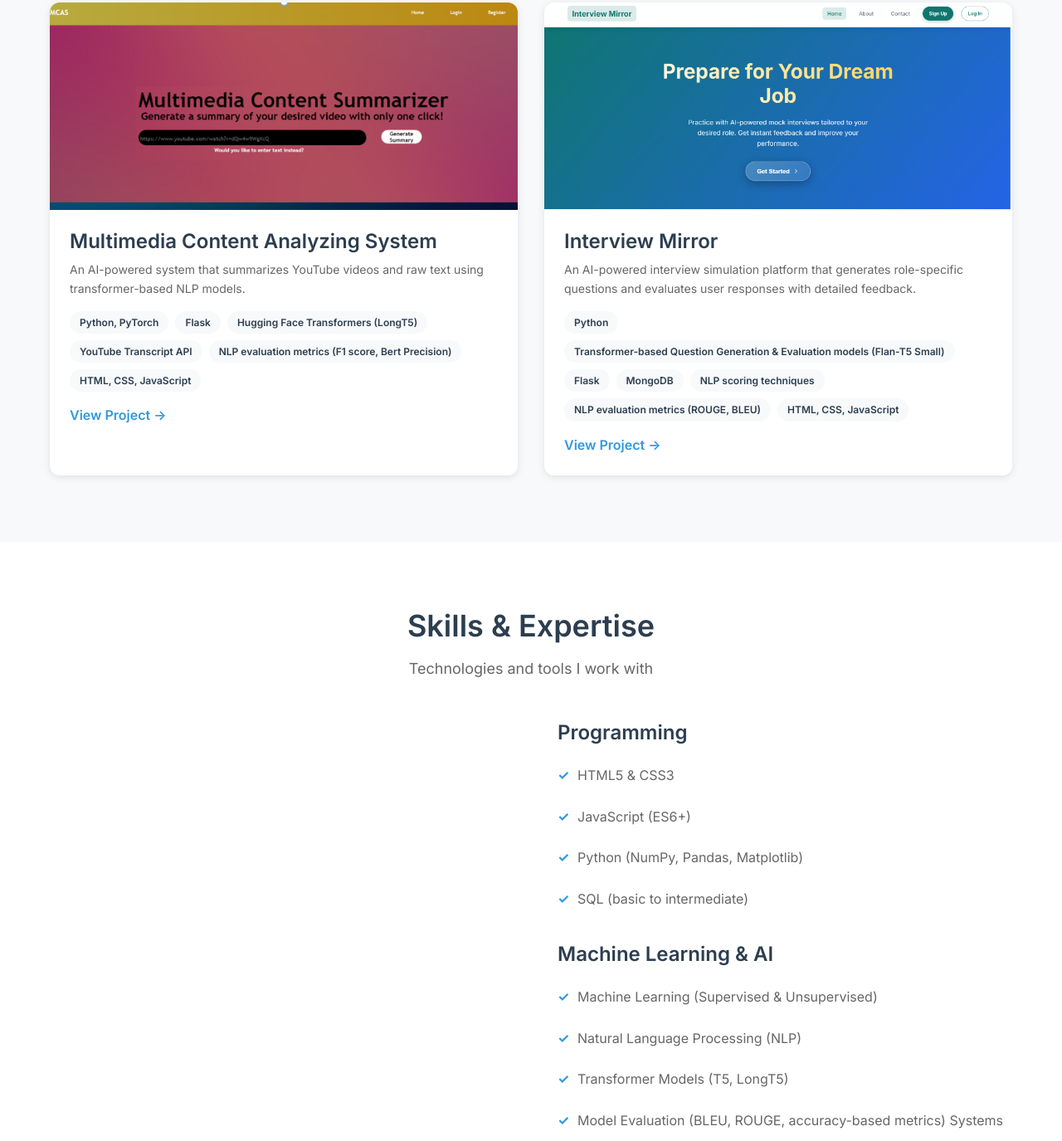
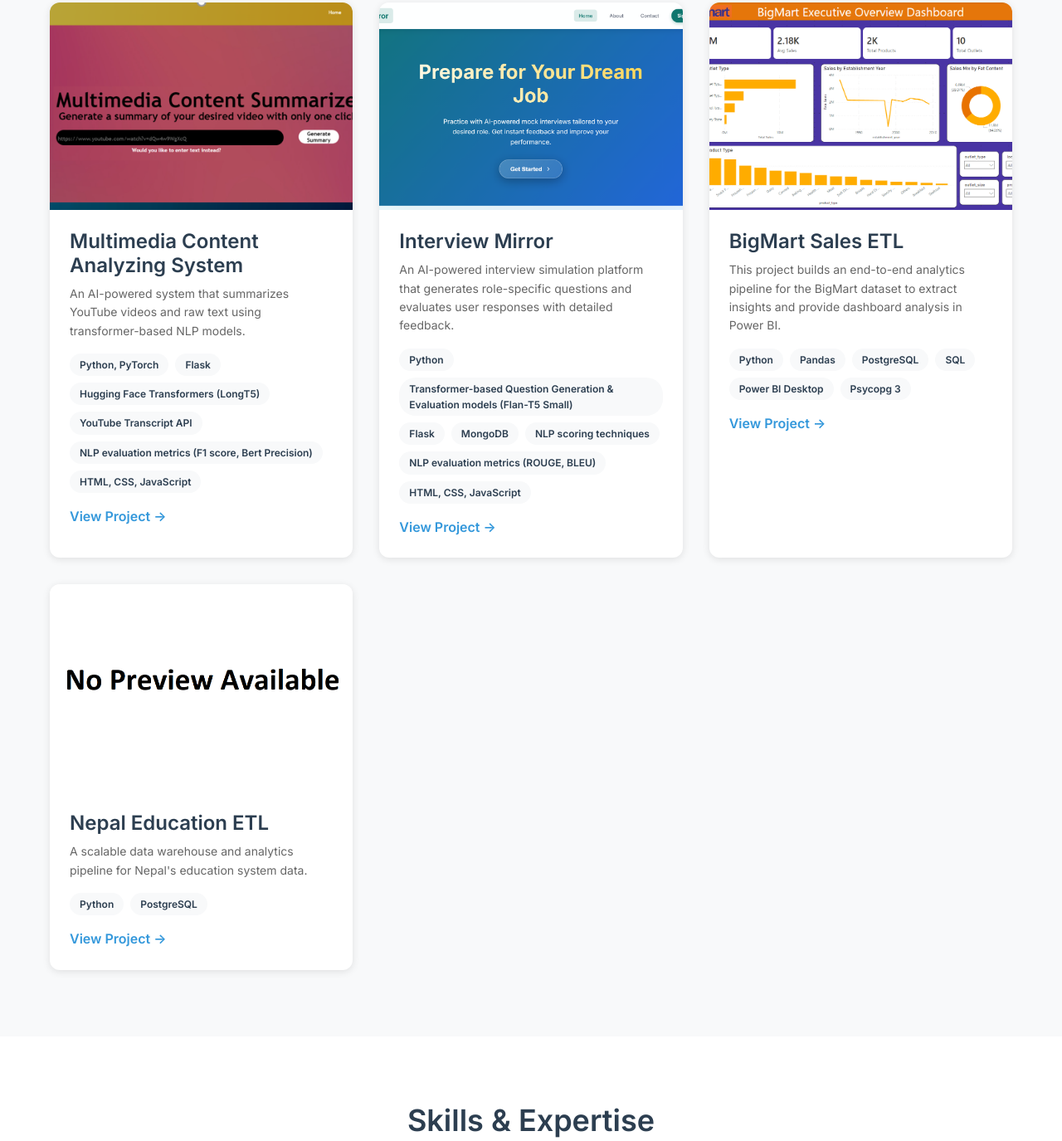
Before and after one commit to DarkRT12345/Portfolio-, a plain HTML site: page index.html in a window 1280 px wide. Shown: the part 1348-2723 px from the top of the page at 83% size. Drawn offline with Linux system fonts and the light colour scheme.

Commit message:
Updating portfolio

```diff
--- a/index.html
+++ b/index.html
@@ -127,6 +127,46 @@
                         <a href="https://huggingface.co/spaces/RTdarkRT/InterviewMirror" class="project-link">View Project →</a>
                     </div>
                 </div>
+
+                <div class="project-card">
+                    <div class="project-image">
+                        <img src="bigmartsales.png" alt="BigMart Sales ETL">
+                    </div>
+                    <div class="project-content">
+                        <h3 class="project-title">BigMart Sales ETL</h3>
+                        <p class="project-description">
+                            This project builds an end-to-end analytics pipeline for the BigMart dataset to extract insights and provide dashboard analysis in Power BI.
+                        </p>
+                        <div class="project-tags">
+                            <span class="tag">Python</span>
+                            <span class="tag">Pandas</span>
+                            <span class="tag">PostgreSQL </span>
+                            <span class="tag">SQL </span>
+                            <span class="tag">Power BI Desktop </span>
+                            <span class="tag">Psycopg 3</span>
+                        </div>
+                        <a href="https://github.com/DarkRT12345/BigMart_Sales_ETL" class="project-link">View Project →</a>
+                    </div>
+                </div>
+
+                <div class="project-card">
+                    <div class="project-image">
+                        <img src="default.png" alt="Nepal Education ETL">
+                    </div>
+                    <div class="project-content">
+                        <h3 class="project-title">Nepal Education ETL</h3>
+                        <p class="project-description">
+                            A scalable data warehouse and analytics pipeline for Nepal's education system data.
+                        </p>
+                        <div class="project-tags">
+                            <span class="tag">Python</span>
+                            <span class="tag">PostgreSQL</span>
+                        </div>
+                        <a href="https://github.com/DarkRT12345/Nepal_education_etl" class="project-link">View Project →</a>
+                    </div>
+                </div>
+
+
             </div>
         </div>
     </section>
@@ -138,7 +178,7 @@
             <p class="section-subtitle">Technologies and tools I work with</p>
             <div class="skills-content">
                 <div class="skills-image">
-                    <img src="" alt="Skills Illustration">
+                    <img src="skills.png" alt="Skills Illustration">
                 </div>
                 <div class="skills-grid">
                     <div class="skill-category">
```
Also changed, not shown: bigmartsales.png (added), default.png (added), skills.png (added).
